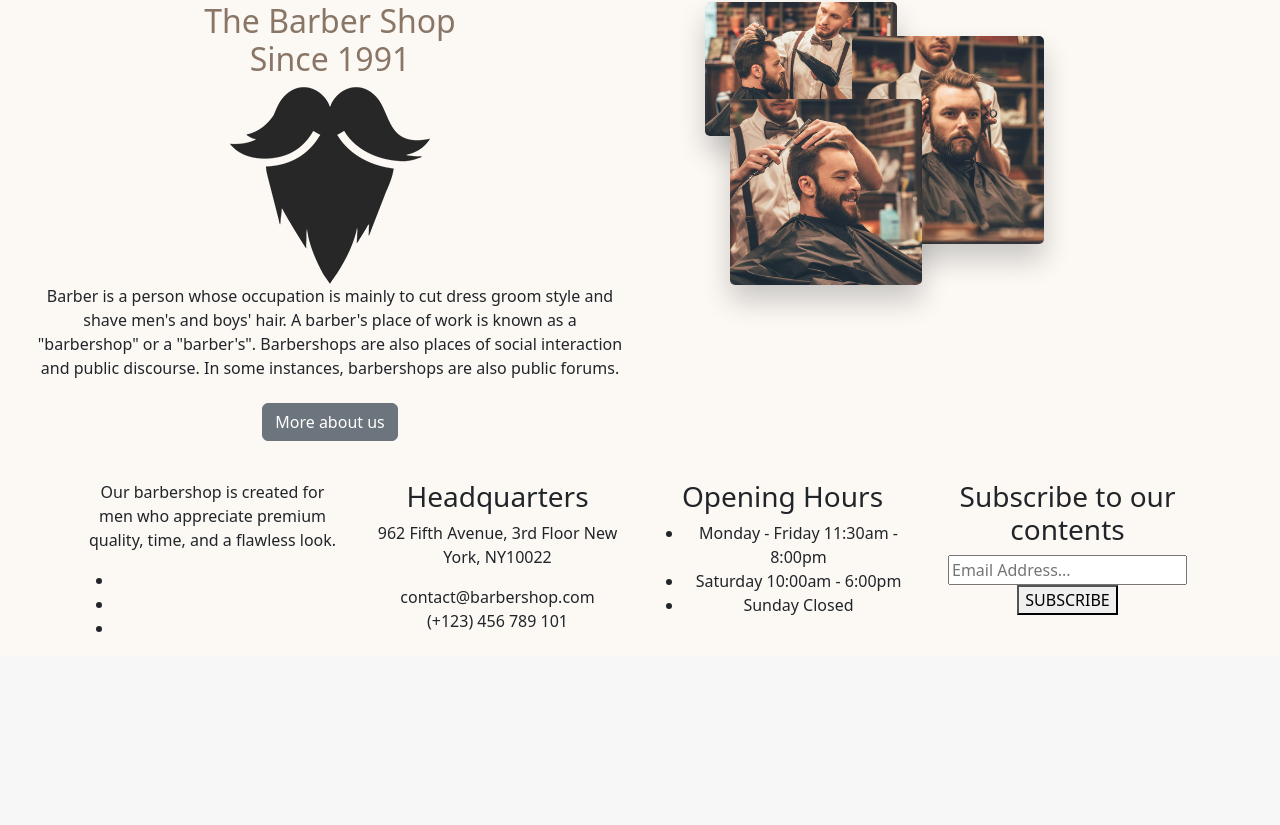
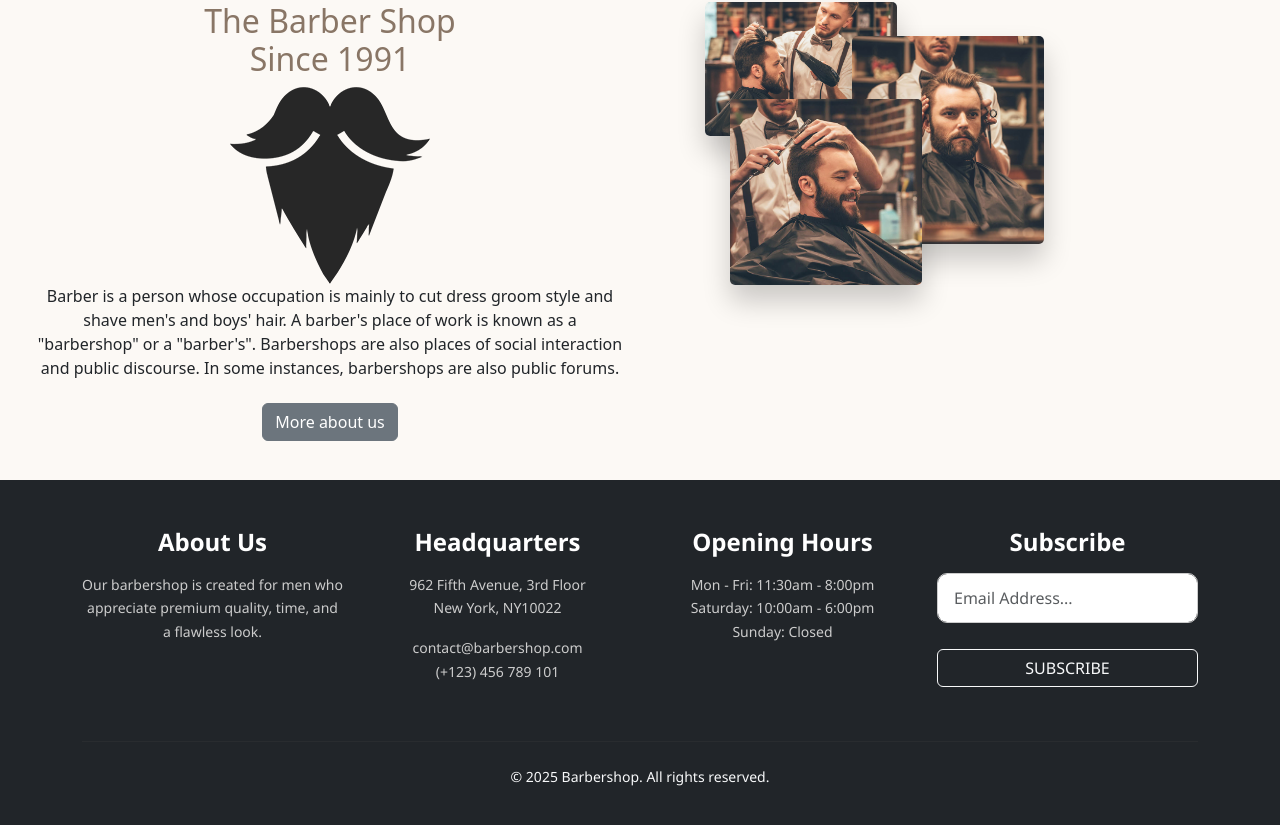
Before and after one commit to Osvaldo-1/Proyecto-Barber-Shop, a React (Create React App) app in the folder barbershop/: page / in a window 1280 px wide. Shown: the part 755-1580 px from the top of the page. Before the commit the page ends 1411 px from the top, so only its background shows below. Built offline with nearby package versions, Linux system fonts and the light colour scheme.

Commit message:
diseño contact,parte footer, gallery

```diff
--- a/barbershop/src/Styles/Contact.css
+++ b/barbershop/src/Styles/Contact.css
@@ -1,11 +1,7 @@
 /* Sección general de contacto */
 .contact-section {
-    padding: 80px 0;
-    background-image: url('../assets/testimonial.jpg');
-    background-color: #f9f9f9;
-    border-top: 2px solid #eee;
-    margin-top: 60px;
     font-family: 'Segoe UI', sans-serif;
+      padding: 60px 0;
   }
 
 
@@ -57,7 +53,7 @@
     border: 1px solid #ccc;
     border-radius: 10px;
     padding: 12px 16px;
-    margin-bottom: 20px;
+    margin-bottom: 26px;
     font-size: 16px;
     box-sizing: border-box;
     transition: border 0.3s;
@@ -99,3 +95,27 @@
       transform: translateY(0);
     }
   }
+
+.section-heading {
+  text-align: center;
+  margin-bottom: 40px;
+}
+
+.section-heading h2 {
+  font-size: 32px;
+  font-weight: bold;
+  color: #333;
+}
+
+.heading-line {
+  width: 60px;
+  height: 3px;
+  background-color: #000;
+  margin: 10px auto 0;
+}
+
+.section-heading h3 {
+  font-size: 18px;
+  color: #888;
+  margin-bottom: 5px;
+}
--- /dev/null
+++ b/barbershop/src/Styles/Footer.css
@@ -0,0 +1,80 @@
+.widget_section {
+  background-color: #1f1f1f;
+  color: #f1f1f1;
+  padding: 50px 0;
+  font-family: 'Segoe UI', Tahoma, Geneva, Verdana, sans-serif;
+}
+
+.footer_widget {
+  margin-bottom: 30px;
+}
+
+.footer_widget h3,
+.footer_widget h4 {
+  color: #ffffff;
+  margin-bottom: 15px;
+  font-weight: 600;
+}
+
+.footer_widget p,
+.footer_widget li {
+  color: #cccccc;
+  font-size: 14px;
+  line-height: 1.7;
+}
+
+.widget_social {
+  list-style: none;
+  padding: 0;
+  margin-top: 15px;
+  display: flex;
+  gap: 15px;
+}
+
+.widget_social li a {
+  color: #f1f1f1;
+  transition: color 0.3s ease;
+  font-size: 20px;
+}
+
+.widget_social li a:hover {
+  color: #ffbe57;
+}
+
+.opening_time {
+  list-style: none;
+  padding: 0;
+}
+
+.subscribe_form input[type="email"] {
+  width: 100%;
+  padding: 10px;
+  border: none;
+  border-radius: 3px;
+  margin-bottom: 10px;
+  font-size: 14px;
+}
+
+.subscribe_form .submit {
+  width: 100%;
+  background-color: #ffbe57;
+  color: #000;
+  border: none;
+  padding: 10px;
+  border-radius: 3px;
+  font-weight: bold;
+  cursor: pointer;
+  transition: background-color 0.3s ease;
+}
+
+.subscribe_form .submit:hover {
+  background-color: #e6a945;
+}
+
+hr {
+  border-top: 1px solid #444;
+}
+
+.text-center {
+  text-align: center;
+}
--- a/barbershop/src/Styles/Gallery.css
+++ b/barbershop/src/Styles/Gallery.css
@@ -0,0 +1,64 @@
+.gallery-section {
+  padding: 60px 0;
+  animation: fadeIn 1s ease-in;
+}
+
+  @keyframes gallery-section {
+    from {
+      opacity: 0;
+      transform: translateY(20px);
+    }
+    to {
+      opacity: 1;
+      transform: translateY(0);
+    }
+  }
+
+
+.section_heading {
+  text-align: center;
+  margin-bottom: 40px;
+}
+
+.section_heading h3 {
+  font-size: 18px;
+  color: #888;
+  margin-bottom: 5px;
+}
+
+.section_heading h2 {
+  font-size: 32px;
+  font-weight: bold;
+  color: #333;
+}
+
+.heading-line {
+  width: 60px;
+  height: 3px;
+  background-color: #000;
+  margin: 10px auto 0;
+}
+
+.gallery-column {
+  display: flex;
+  justify-content: center;
+  align-items: center;
+}
+
+.gallery-img-wrapper {
+  height: 230px;
+  width: 100%;
+}
+
+.gallery-img {
+  height: 230px;
+  width: 100%;
+  background-size: cover;
+  background-position: center;
+  border-radius: 10px;
+  transition: transform 0.3s ease;
+}
+
+.gallery-img:hover {
+  transform: scale(1.05);
+}
--- /dev/null
+++ b/barbershop/src/Styles/Pricing.css
@@ -0,0 +1,3 @@
+.pricing_section{
+      padding: 60px 0;
+}
--- /dev/null
+++ b/barbershop/src/Styles/Service.css
@@ -0,0 +1,3 @@
+.services_section{
+      padding: 60px 0;
+}
--- a/barbershop/src/components/Carousel.jsx
+++ b/barbershop/src/components/Carousel.jsx
@@ -1,4 +1,4 @@
-
+import "../Styles/Carousel.css"
 export default function Carousel(props) {
     const result = [props]
     var values = []
--- a/barbershop/src/pages/Footer.jsx
+++ b/barbershop/src/pages/Footer.jsx
@@ -1,32 +1,45 @@
-
-import React from 'react'
+import React from 'react';
+import '../Styles/Footer.css'; // Asegúrate de tener estilos adicionales si lo necesitas
 
 export default function Footer() {
   return (
-    <section className="widget_section">
+    <section className="widget_section bg-dark text-light py-5">
       <div className="container">
-      <div className="row">
+        <div className="row gy-4">
           {/* Logo y descripción */}
           <div className="col-lg-3 col-md-6">
             <div className="footer_widget">
+              <h4 className="mb-3">About Us</h4>
               <p>
                 Our barbershop is created for men who appreciate premium quality, time, and a flawless look.
               </p>
-            <ul className="widget_social">
-              <li><a href="https://www.facebook.com/" title="Facebook"><i className="fab fa-facebook-f fa-2x"></i></a></li>
-              <li><a href="https://x.com/?lang=es" title="Twitter"><i className="fab fa-twitter fa-2x"></i></a></li>
-              <li><a href="https://www.instagram.com/" title="Instagram"><i className="fab fa-instagram fa-2x"></i></a></li>            </ul>
+              <ul className="list-inline mt-3">
+                <li className="list-inline-item me-3">
+                  <a href="https://www.facebook.com/" title="Facebook" className="text-light fs-4">
+                    <i className="fab fa-facebook-f"></i>
+                  </a>
+                </li>
+                <li className="list-inline-item me-3">
+                  <a href="https://x.com/?lang=es" title="Twitter" className="text-light fs-4">
+                    <i className="fab fa-twitter"></i>
+                  </a>
+                </li>
+                <li className="list-inline-item">
+                  <a href="https://www.instagram.com/" title="Instagram" className="text-light fs-4">
+                    <i className="fab fa-instagram"></i>
+                  </a>
+                </li>
+              </ul>
             </div>
           </div>
 
           {/* Dirección */}
           <div className="col-lg-3 col-md-6">
             <div className="footer_widget">
-            <h3>Headquarters</h3>
-            <p>962 Fifth Avenue, 3rd Floor New York, NY10022</p>
+              <h4 className="mb-3">Headquarters</h4>
+              <p>962 Fifth Avenue, 3rd Floor<br />New York, NY10022</p>
               <p>
-              contact@barbershop.com
-              <br />
+                contact@barbershop.com<br />
                 (+123) 456 789 101
               </p>
             </div>
@@ -35,11 +48,11 @@ export default function Footer() {
           {/* Horarios */}
           <div className="col-lg-3 col-md-6">
             <div className="footer_widget">
-            <h3>Opening Hours</h3>
-            <ul className="opening_time">
-              <li>Monday - Friday 11:30am - 8:00pm</li>
-              <li>Saturday 10:00am - 6:00pm</li>
-              <li>Sunday Closed</li>
+              <h4 className="mb-3">Opening Hours</h4>
+              <ul className="list-unstyled">
+                <li>Mon - Fri: 11:30am - 8:00pm</li>
+                <li>Saturday: 10:00am - 6:00pm</li>
+                <li>Sunday: Closed</li>
               </ul>
             </div>
           </div>
@@ -47,25 +60,27 @@ export default function Footer() {
           {/* Suscripción */}
           <div className="col-lg-3 col-md-6">
             <div className="footer_widget">
-            <h3>Subscribe to our contents</h3>
-            <div className="subscribe_form">
+              <h4 className="mb-3">Subscribe</h4>
               <form onSubmit={(e) => e.preventDefault()}>
+                <div className="mb-3">
                   <input
                     type="email"
                     name="EMAIL"
                     id="subs-email"
-                  className="form_input"
+                    className="form-control"
                     placeholder="Email Address..."
                     required
                   />
-                <button type="submit" className="submit">SUBSCRIBE</button>
-                <div className="clearfix"></div>
+                </div>
+                <button type="submit" className="btn btn-outline-light w-100">SUBSCRIBE</button>
               </form>
             </div>
           </div>
         </div>
-      </div>
+
+        <hr className="bg-secondary my-4" />
+        <p className="text-center mb-0 small">&copy; 2025 Barbershop. All rights reserved.</p>
       </div>
     </section>
-  )
+  );
 }
--- a/barbershop/src/pages/Galery.jsx
+++ b/barbershop/src/pages/Galery.jsx
@@ -1,4 +1,5 @@
 import React from 'react'
+import '../Styles/Gallery.css'
 
 
 export default function Galery() {
@@ -23,19 +24,15 @@ export default function Galery() {
       <div className="row">
         {images.map((img, index) => (
           <div className="col-lg-3 col-md-6 gallery-column mb-3 px-2 " key={index}>
-            <div style={{ height: '230px' }}>
+            <div className="gallery-img-wrapper">
               <div
                 className="gallery-img"
                 style={{
                   backgroundImage: `url('${img.src}')`,
-                  backgroundSize: 'cover',
-                  backgroundPosition: 'center',
-                  height: '230px',
-                  width: '100%',
                 }}
               ></div>
+              </div>
             </div>
-          </div>
         ))}
       </div>
     </div>
--- a/barbershop/src/pages/Pricing.jsx
+++ b/barbershop/src/pages/Pricing.jsx
@@ -1,6 +1,7 @@
 
 import React, { useEffect, useState } from 'react';
 // Asegúrate de que el CSS se importe correctamente
+import "../Styles/Pricing.css"
 
 export default function Pricing() {
   const [categories, setCategories] = useState([]);
--- a/barbershop/src/pages/Services.jsx
+++ b/barbershop/src/pages/Services.jsx
@@ -1,4 +1,5 @@
 import React from "react";
+import "../Styles/Service.css"
 
 export default function Services() {
   return (
```
Also changed, not shown: barbershop/src/pages/Contact.jsx (+22 -18 lines), barbershop/src/Styles/Carousel.css (added). Lines whose indentation alone changed are shown as unchanged.
